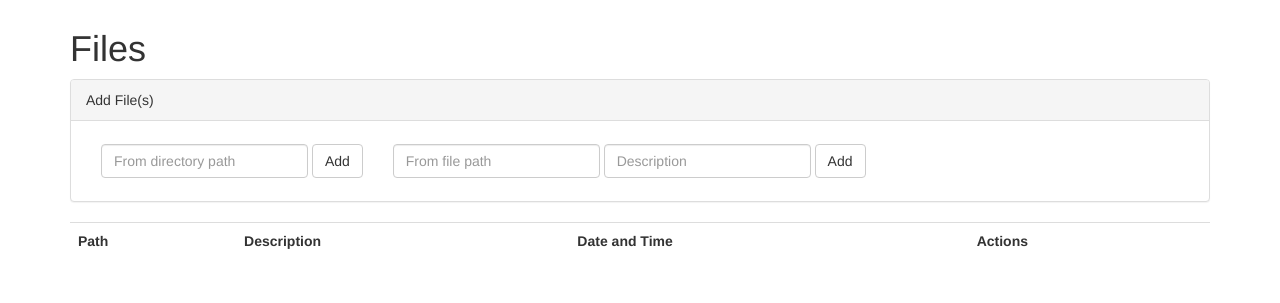
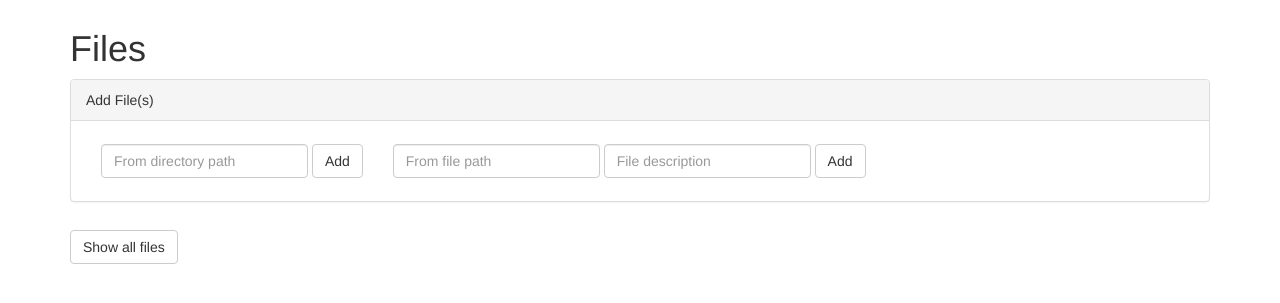
Before and after one commit to ponmar/filedb, a Flask app: page /app_files in a window 1280 px wide. Shown: the part 51-354 px from the top of the page. Run offline with Flask 2, Linux system fonts and the light colour scheme; the visitor is signed in with stand-in values (Sample User, id 1); data that the repository does not hold is empty; some libraries are stand-ins or nearby versions.

Commit message:
Show all files when button pressed

```diff
--- a/static/scripts.js
+++ b/static/scripts.js
@@ -67,4 +67,21 @@ var tags = null;
         });
     }
 
- });
+    if ($('#button_show_all_files').length){
+        $("#button_show_all_files").click(function(){
+            //alert('show files')
+            get_all_files();
+        });
+    }
+});
+
+function get_all_files(){
+    $.getJSON("/files", function(result){
+        $("#filestable").empty();
+        $("#filestable").append('<tr><th>Path</th><th>Description</th><th>Date and Time</th><th>Actions</th></tr>');
+        files = result['files'];
+        for (var i=0, file; file = files[i]; i++){
+            $("#filestable").append('<tr><td><a href="/filecontent/' + file['id'] + '">' + file['path'] + '</a></td><td>' + file['description'] + '</td><td>' + file['datetime'] + '</td><td><button type="submit" class="btn btn-default">Delete</button></td></tr>');
+        }
+    });
+}
--- a/templates/files.html
+++ b/templates/files.html
@@ -21,18 +21,22 @@
         <form action="{{ url_for('api_add_file') }}" method=post class="navbar-form navbar-left" role="search">
             <div class="form-group">
                 <input type="text" class="form-control" placeholder="From file path" name="path">
-                <input type="text" class="form-control" placeholder="Description" name="description">
+                <input type="text" class="form-control" placeholder="File description" name="description">
             </div>
             <button type="submit" class="btn btn-default">Add</button>
         </form>
     </div>
 </div>
 
+<button type="button" class="btn btn-default navbar-btn" id="button_show_all_files">Show all files</button>
+
 <table class="table" id="filestable">
+<!--
     <tr><th>Path</th><th>Description</th><th>Date and Time</th><th>Actions</th></tr>
     {% for file in files %}
     <tr><td><a href="{{ url_for('api_get_file_content', id=file.id) }}">{{ file.path }}</a></td><td>{{ file.description|safe }}</td><td>{{ file.datetime|safe }}</td><td><button type="submit" class="btn btn-default">Delete</button></td></tr>
     {% endfor %}
+-->
 </table>
 
 {% endif %}
```
